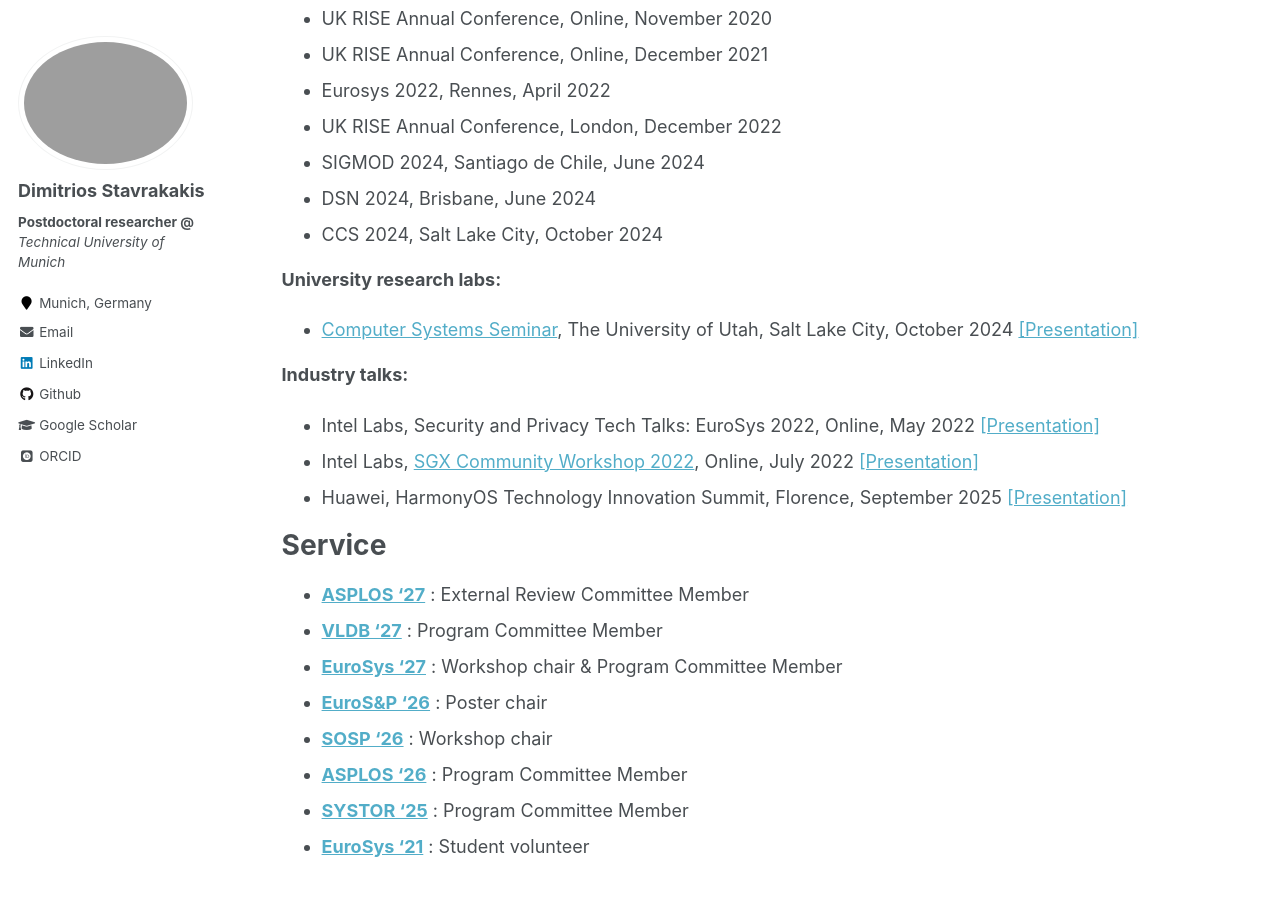
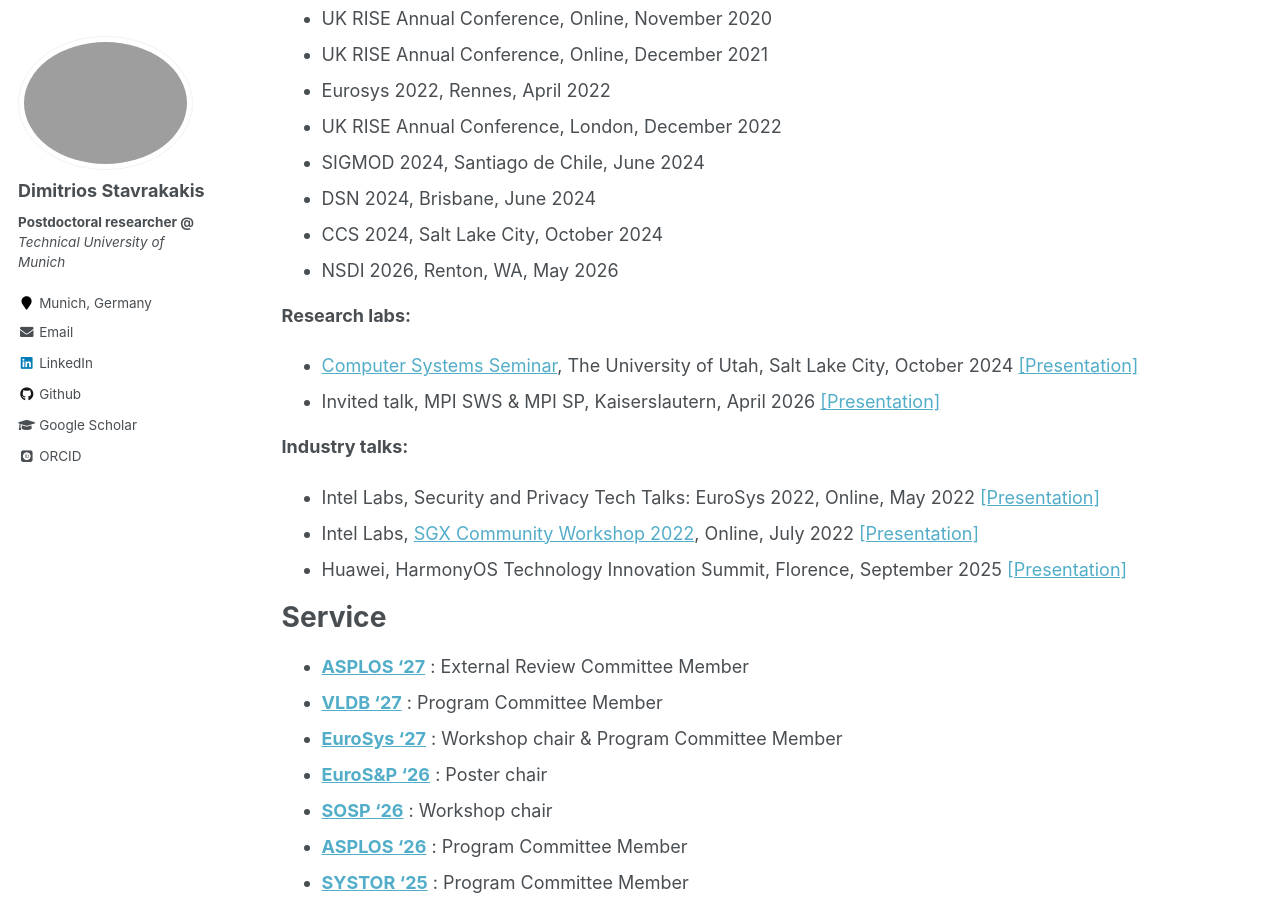
Before and after one commit to dimstav23/dimstav23.github.io, a Jekyll site: the page built from _pages/cv.md, in a window 1280 px wide and 900 px high, scrolled down 2332 px. Built offline with Jekyll 4.4.1, drawn with Linux system fonts in a browser that asks for light colours; some web fonts are replaced.

Commit message:
update talks
Signed-off-by: Dimitris <dimstav23@gmail.com>

```diff
--- a/_pages/cv.md
+++ b/_pages/cv.md
@@ -97,9 +97,11 @@ Invited talks
 - SIGMOD 2024, Santiago de Chile, June 2024
 - DSN 2024, Brisbane, June 2024
 - CCS 2024, Salt Lake City, October 2024
+- NSDI 2026, Renton, WA, May 2026
 
-**University research labs:**
+**Research labs:**
 - [Computer Systems Seminar](https://www.eng.utah.edu/~csl-sem/old/f24/), The University of Utah, Salt Lake City, October 2024 [[Presentation]](https://docs.google.com/presentation/d/e/2PACX-1vTx5mQ3HOkwPOhMEPTuwLwXyak-EQIHe_dSuvANm-h_tofvwtj0umNExJi7vc2ud-b1qyDbulbldUG0/pub?start=true&loop=false&delayms=3000)
+- Invited talk, MPI SWS & MPI SP, Kaiserslautern, April 2026 [[Presentation]](https://docs.google.com/presentation/d/e/2PACX-1vS1kLYzVstrI9GcPHFIk3Ex3luAoiqM0GfPDTg88H5XBRdGGVZ-TDo0ynsBWCEJ9aP51FUPMggAPVzB/pub?start=false&loop=false&delayms=3000)
 
 **Industry talks:**
 - Intel Labs, Security and Privacy Tech Talks: EuroSys 2022, Online, May 2022 [[Presentation]](https://docs.google.com/presentation/d/e/2PACX-1vSztIgeqt6D9t5qpLbY5_0i13LujmnhrrnUM4pR-3gjrK5NhtU1c_TgjVs1bodbz2UntLHOrTuzULal/pub?start=true&loop=false&delayms=3000)
```
